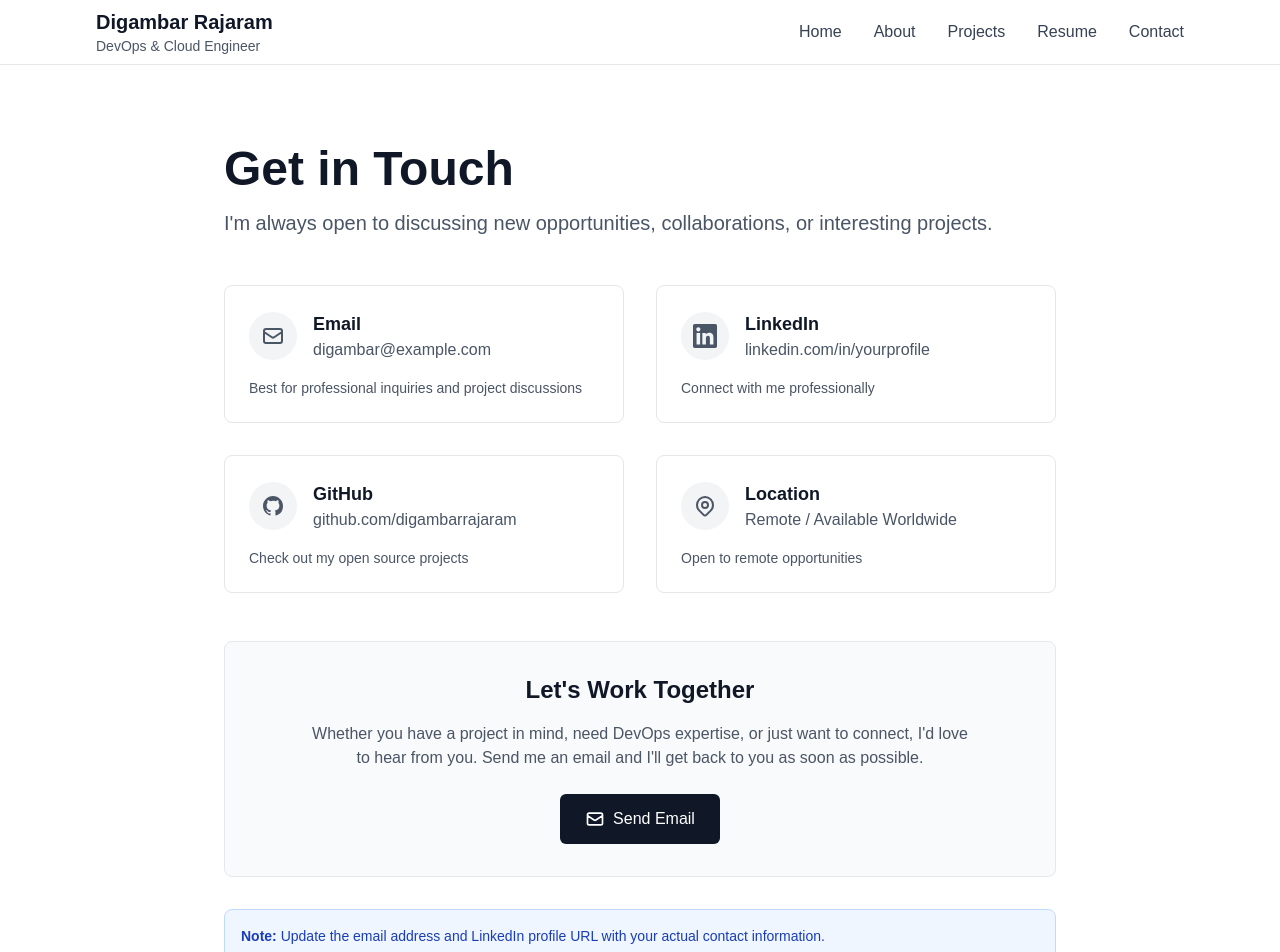
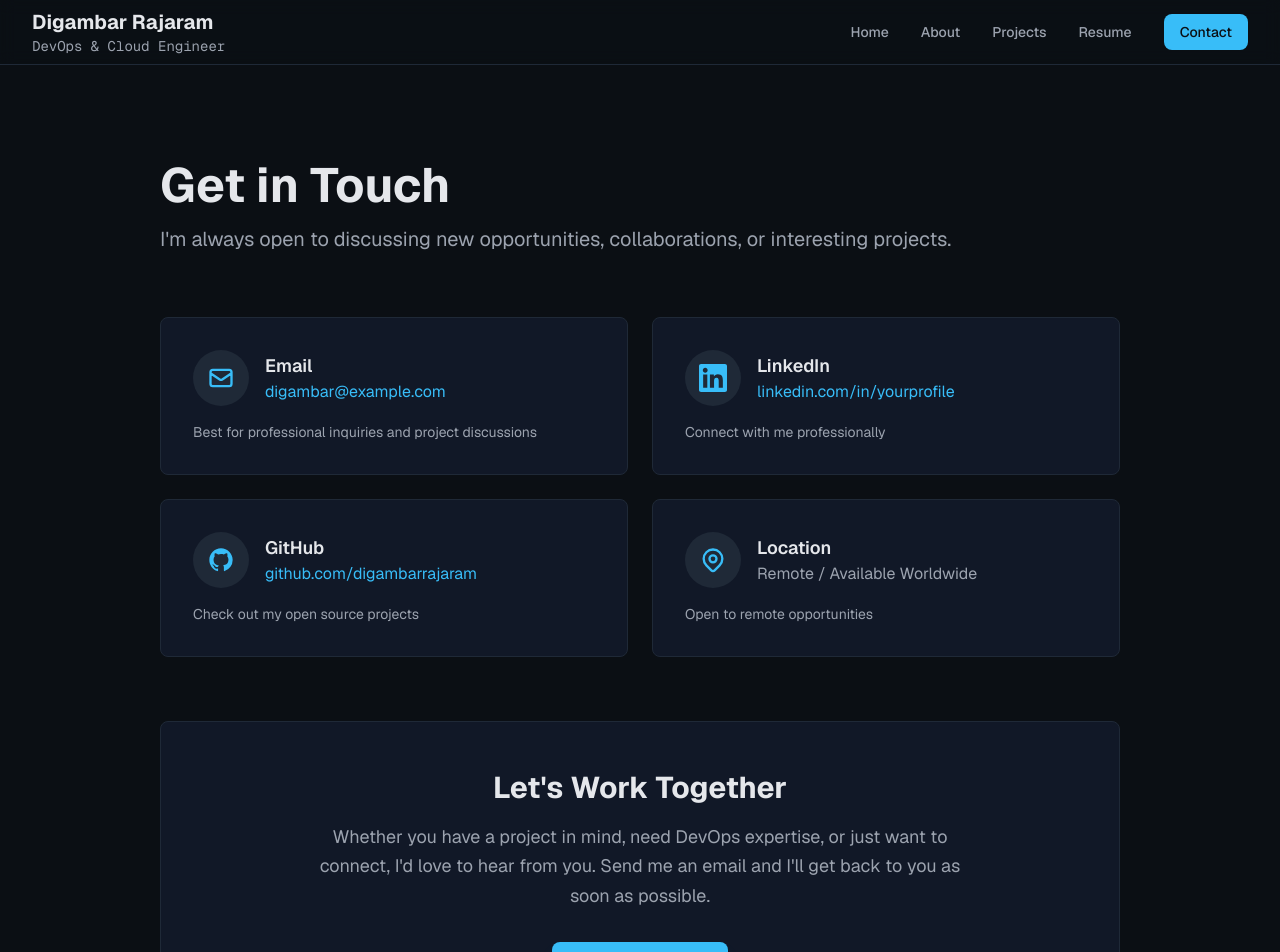
Before and after one commit to digambarrajaram/Digambar-Portfolio, a Next.js app: page /contact in a window 1280 px wide. Shown: the top 952 px of the page. Built offline with nearby package versions, Linux system fonts and the light colour scheme.

Commit message:
updated theme

```diff
--- a/app/contact/page.tsx
+++ b/app/contact/page.tsx
@@ -7,21 +7,21 @@ export const metadata: Metadata = {
 
 export default function Contact() {
   return (
-    <div className="max-w-4xl mx-auto px-4 sm:px-6 lg:px-8 py-12 sm:py-20">
-      <h1 className="text-4xl sm:text-5xl font-bold text-gray-900 dark:text-white mb-4">
+    <div className="max-w-5xl mx-auto px-4 sm:px-6 lg:px-8 py-16 sm:py-24">
+      <h1 className="text-4xl sm:text-5xl font-bold text-[#E5E7EB] mb-4">
         Get in Touch
       </h1>
-      <p className="text-xl text-gray-600 dark:text-gray-400 mb-12">
+      <p className="text-xl text-[#9CA3AF] mb-16">
         I&apos;m always open to discussing new opportunities, collaborations, or interesting projects.
       </p>
 
-      <div className="grid grid-cols-1 md:grid-cols-2 gap-8 mb-12">
+      <div className="grid grid-cols-1 md:grid-cols-2 gap-6 mb-16">
         {/* Email */}
-        <div className="p-6 border border-gray-200 dark:border-gray-800 rounded-lg hover:border-gray-300 dark:hover:border-gray-700 transition-colors">
+        <div className="p-8 bg-[#111827] border border-[#1F2937] rounded-lg hover:border-[#38BDF8]/50 transition-all duration-200">
           <div className="flex items-center mb-4">
-            <div className="w-12 h-12 bg-gray-100 dark:bg-gray-800 rounded-full flex items-center justify-center mr-4">
+            <div className="w-14 h-14 bg-[#1F2937] rounded-full flex items-center justify-center mr-4">
               <svg
-                className="w-6 h-6 text-gray-600 dark:text-gray-400"
+                className="w-7 h-7 text-[#38BDF8]"
                 fill="none"
                 stroke="currentColor"
                 viewBox="0 0 24 24"
@@ -35,28 +35,28 @@ export default function Contact() {
               </svg>
             </div>
             <div>
-              <h2 className="text-lg font-semibold text-gray-900 dark:text-white">
+              <h2 className="text-lg font-semibold text-[#E5E7EB]">
                 Email
               </h2>
               <a
                 href="mailto:digambar@example.com"
-                className="text-gray-600 dark:text-gray-400 hover:text-gray-900 dark:hover:text-white transition-colors"
+                className="text-[#38BDF8] hover:text-[#0EA5E9] transition-colors"
               >
                 digambar@example.com
               </a>
             </div>
           </div>
-          <p className="text-sm text-gray-600 dark:text-gray-400">
+          <p className="text-sm text-[#9CA3AF]">
             Best for professional inquiries and project discussions
           </p>
         </div>
 
         {/* LinkedIn */}
-        <div className="p-6 border border-gray-200 dark:border-gray-800 rounded-lg hover:border-gray-300 dark:hover:border-gray-700 transition-colors">
+        <div className="p-8 bg-[#111827] border border-[#1F2937] rounded-lg hover:border-[#38BDF8]/50 transition-all duration-200">
           <div className="flex items-center mb-4">
-            <div className="w-12 h-12 bg-gray-100 dark:bg-gray-800 rounded-full flex items-center justify-center mr-4">
+            <div className="w-14 h-14 bg-[#1F2937] rounded-full flex items-center justify-center mr-4">
               <svg
-                className="w-6 h-6 text-gray-600 dark:text-gray-400"
+                className="w-7 h-7 text-[#38BDF8]"
                 fill="currentColor"
                 viewBox="0 0 24 24"
               >
@@ -64,30 +64,30 @@ export default function Contact() {
               </svg>
             </div>
             <div>
-              <h2 className="text-lg font-semibold text-gray-900 dark:text-white">
+              <h2 className="text-lg font-semibold text-[#E5E7EB]">
                 LinkedIn
               </h2>
               <a
                 href="https://linkedin.com/in/yourprofile"
                 target="_blank"
                 rel="noopener noreferrer"
-                className="text-gray-600 dark:text-gray-400 hover:text-gray-900 dark:hover:text-white transition-colors"
+                className="text-[#38BDF8] hover:text-[#0EA5E9] transition-colors"
               >
                 linkedin.com/in/yourprofile
               </a>
             </div>
           </div>
-          <p className="text-sm text-gray-600 dark:text-gray-400">
+          <p className="text-sm text-[#9CA3AF]">
             Connect with me professionally
           </p>
         </div>
 
         {/* GitHub */}
-        <div className="p-6 border border-gray-200 dark:border-gray-800 rounded-lg hover:border-gray-300 dark:hover:border-gray-700 transition-colors">
+        <div className="p-8 bg-[#111827] border border-[#1F2937] rounded-lg hover:border-[#38BDF8]/50 transition-all duration-200">
           <div className="flex items-center mb-4">
-            <div className="w-12 h-12 bg-gray-100 dark:bg-gray-800 rounded-full flex items-center justify-center mr-4">
+            <div className="w-14 h-14 bg-[#1F2937] rounded-full flex items-center justify-center mr-4">
               <svg
-                className="w-6 h-6 text-gray-600 dark:text-gray-400"
+                className="w-7 h-7 text-[#38BDF8]"
                 fill="currentColor"
                 viewBox="0 0 24 24"
               >
@@ -99,30 +99,30 @@ export default function Contact() {
               </svg>
             </div>
             <div>
-              <h2 className="text-lg font-semibold text-gray-900 dark:text-white">
+              <h2 className="text-lg font-semibold text-[#E5E7EB]">
                 GitHub
               </h2>
               <a
                 href="https://github.com/digambarrajaram"
                 target="_blank"
                 rel="noopener noreferrer"
-                className="text-gray-600 dark:text-gray-400 hover:text-gray-900 dark:hover:text-white transition-colors"
+                className="text-[#38BDF8] hover:text-[#0EA5E9] transition-colors"
               >
                 github.com/digambarrajaram
               </a>
             </div>
           </div>
-          <p className="text-sm text-gray-600 dark:text-gray-400">
+          <p className="text-sm text-[#9CA3AF]">
             Check out my open source projects
           </p>
         </div>
 
         {/* Location */}
-        <div className="p-6 border border-gray-200 dark:border-gray-800 rounded-lg hover:border-gray-300 dark:hover:border-gray-700 transition-colors">
+        <div className="p-8 bg-[#111827] border border-[#1F2937] rounded-lg hover:border-[#38BDF8]/50 transition-all duration-200">
           <div className="flex items-center mb-4">
-            <div className="w-12 h-12 bg-gray-100 dark:bg-gray-800 rounded-full flex items-center justify-center mr-4">
+            <div className="w-14 h-14 bg-[#1F2937] rounded-full flex items-center justify-center mr-4">
               <svg
-                className="w-6 h-6 text-gray-600 dark:text-gray-400"
+                className="w-7 h-7 text-[#38BDF8]"
                 fill="none"
                 stroke="currentColor"
                 viewBox="0 0 24 24"
@@ -142,32 +142,32 @@ export default function Contact() {
               </svg>
             </div>
             <div>
-              <h2 className="text-lg font-semibold text-gray-900 dark:text-white">
+              <h2 className="text-lg font-semibold text-[#E5E7EB]">
                 Location
               </h2>
-              <p className="text-gray-600 dark:text-gray-400">
+              <p className="text-[#9CA3AF]">
                 Remote / Available Worldwide
               </p>
             </div>
           </div>
-          <p className="text-sm text-gray-600 dark:text-gray-400">
+          <p className="text-sm text-[#9CA3AF]">
             Open to remote opportunities
           </p>
         </div>
       </div>
 
       {/* CTA Section */}
-      <div className="bg-gray-50 dark:bg-gray-900 border border-gray-200 dark:border-gray-800 rounded-lg p-8 text-center">
-        <h2 className="text-2xl font-bold text-gray-900 dark:text-white mb-4">
+      <div className="bg-[#111827] border border-[#1F2937] rounded-lg p-12 text-center">
+        <h2 className="text-3xl font-bold text-[#E5E7EB] mb-4">
           Let&apos;s Work Together
         </h2>
-        <p className="text-gray-600 dark:text-gray-400 mb-6 max-w-2xl mx-auto">
+        <p className="text-[#9CA3AF] mb-8 max-w-2xl mx-auto text-lg leading-relaxed">
           Whether you have a project in mind, need DevOps expertise, or just want to connect,
           I&apos;d love to hear from you. Send me an email and I&apos;ll get back to you as soon as possible.
         </p>
         <a
           href="mailto:digambar@example.com"
-          className="inline-flex items-center px-6 py-3 border border-transparent text-base font-medium rounded-md text-white bg-gray-900 dark:bg-white dark:text-gray-900 hover:bg-gray-800 dark:hover:bg-gray-100 transition-colors"
+          className="inline-flex items-center px-8 py-3.5 text-base font-medium rounded-lg text-[#0B0F14] bg-[#38BDF8] hover:bg-[#0EA5E9] transition-all duration-200 shadow-lg shadow-[#38BDF8]/20"
         >
           <svg
             className="w-5 h-5 mr-2"
@@ -187,9 +187,9 @@ export default function Contact() {
       </div>
 
       {/* Update Instructions */}
-      <div className="mt-8 p-4 bg-blue-50 dark:bg-blue-900/20 border border-blue-200 dark:border-blue-800 rounded-lg">
-        <p className="text-sm text-blue-800 dark:text-blue-200">
-          <strong>Note:</strong> Update the email address and LinkedIn profile URL with your actual contact information.
+      <div className="mt-12 p-6 bg-[#111827] border border-[#38BDF8]/30 rounded-lg">
+        <p className="text-sm text-[#9CA3AF]">
+          <strong className="text-[#38BDF8]">Note:</strong> Update the email address and LinkedIn profile URL with your actual contact information.
         </p>
       </div>
     </div>
--- a/app/globals.css
+++ b/app/globals.css
@@ -1,34 +1,75 @@
 @import "tailwindcss";
 
+/* Dark DevOps Theme - Professional Color System */
 :root {
-  --background: #ffffff;
-  --foreground: #171717;
+  /* Background Colors */
+  --bg-primary: #0B0F14;        /* Near-black matte background */
+  --bg-surface: #111827;        /* Elevated dark cards/surfaces */
+  --bg-hover: #1F2937;          /* Hover states */
+
+  /* Border & Divider Colors */
+  --border-subtle: #1F2937;     /* Subtle borders */
+  --border-medium: #374151;     /* Medium emphasis borders */
+
+  /* Text Colors */
+  --text-primary: #E5E7EB;      /* Primary text - soft off-white */
+  --text-secondary: #9CA3AF;    /* Secondary text - muted gray */
+  --text-tertiary: #6B7280;     /* Tertiary text - dimmed */
+
+  /* Accent Colors */
+  --accent-primary: #38BDF8;    /* Primary CTA & highlights */
+  --accent-hover: #0EA5E9;      /* Hover accent */
+
+  /* Semantic Colors */
+  --success: #10B981;
+  --warning: #F59E0B;
+  --error: #EF4444;
 }
 
 @theme inline {
-  --color-background: var(--background);
-  --color-foreground: var(--foreground);
   --font-sans: var(--font-geist-sans);
   --font-mono: var(--font-geist-mono);
 }
 
-@media (prefers-color-scheme: dark) {
-  :root {
-    --background: #0a0a0a;
-    --foreground: #ededed;
-  }
-}
-
-/* Performance optimizations */
+/* Base Styles */
 html {
   scroll-behavior: smooth;
 }
 
 body {
-  background: var(--background);
-  color: var(--foreground);
-  font-family: Arial, Helvetica, sans-serif;
+  background: var(--bg-primary);
+  color: var(--text-primary);
+  font-family: var(--font-geist-sans), system-ui, -apple-system, sans-serif;
   -webkit-font-smoothing: antialiased;
   -moz-osx-font-smoothing: grayscale;
   text-rendering: optimizeLegibility;
 }
+
+/* Custom Utilities */
+.text-primary {
+  color: var(--text-primary);
+}
+
+.text-secondary {
+  color: var(--text-secondary);
+}
+
+.bg-surface {
+  background-color: var(--bg-surface);
+}
+
+.border-subtle {
+  border-color: var(--border-subtle);
+}
+
+.accent-text {
+  color: var(--accent-primary);
+}
+
+.accent-bg {
+  background-color: var(--accent-primary);
+}
+
+.accent-hover:hover {
+  background-color: var(--accent-hover);
+}
--- a/components/Header.tsx
+++ b/components/Header.tsx
@@ -2,16 +2,16 @@ import Link from 'next/link';
 
 export default function Header() {
   return (
-    <header className="border-b border-gray-200 dark:border-gray-800">
-      <div className="max-w-6xl mx-auto px-4 sm:px-6 lg:px-8">
+    <header className="border-b border-[#1F2937] bg-[#0B0F14]/80 backdrop-blur-sm sticky top-0 z-50">
+      <div className="max-w-7xl mx-auto px-4 sm:px-6 lg:px-8">
         <div className="flex items-center justify-between h-16">
           {/* Logo/Name */}
-          <Link href="/" className="flex items-center">
+          <Link href="/" className="flex items-center group">
             <div>
-              <h1 className="text-xl font-bold text-gray-900 dark:text-white">
+              <h1 className="text-xl font-bold text-[#E5E7EB] group-hover:text-[#38BDF8] transition-colors">
                 Digambar Rajaram
               </h1>
-              <p className="text-sm text-gray-600 dark:text-gray-400">
+              <p className="text-sm text-[#9CA3AF] font-mono">
                 DevOps & Cloud Engineer
               </p>
             </div>
@@ -21,31 +21,31 @@ export default function Header() {
           <nav className="hidden md:flex items-center space-x-8">
             <Link
               href="/"
-              className="text-gray-700 dark:text-gray-300 hover:text-gray-900 dark:hover:text-white transition-colors"
+              className="text-[#9CA3AF] hover:text-[#38BDF8] transition-colors text-sm font-medium"
             >
               Home
             </Link>
             <Link
               href="/about"
-              className="text-gray-700 dark:text-gray-300 hover:text-gray-900 dark:hover:text-white transition-colors"
+              className="text-[#9CA3AF] hover:text-[#38BDF8] transition-colors text-sm font-medium"
             >
               About
             </Link>
             <Link
               href="/projects"
-              className="text-gray-700 dark:text-gray-300 hover:text-gray-900 dark:hover:text-white transition-colors"
+              className="text-[#9CA3AF] hover:text-[#38BDF8] transition-colors text-sm font-medium"
             >
               Projects
             </Link>
             <Link
               href="/resume"
-              className="text-gray-700 dark:text-gray-300 hover:text-gray-900 dark:hover:text-white transition-colors"
+              className="text-[#9CA3AF] hover:text-[#38BDF8] transition-colors text-sm font-medium"
             >
               Resume
             </Link>
             <Link
               href="/contact"
-              className="text-gray-700 dark:text-gray-300 hover:text-gray-900 dark:hover:text-white transition-colors"
+              className="px-4 py-2 bg-[#38BDF8] hover:bg-[#0EA5E9] text-[#0B0F14] rounded-lg text-sm font-medium transition-colors"
             >
               Contact
             </Link>
@@ -53,7 +53,7 @@ export default function Header() {
 
           {/* Mobile menu button */}
           <button
-            className="md:hidden p-2 text-gray-700 dark:text-gray-300"
+            className="md:hidden p-2 text-[#9CA3AF] hover:text-[#38BDF8]"
             aria-label="Menu"
           >
             <svg
```
Also changed, not shown: app/about/page.tsx (+42 -43 lines), app/page.tsx (+53 -21 lines), app/projects/page.tsx (+16 -16 lines), app/resume/page.tsx (+30 -30 lines), components/Footer.tsx (+5 -10 lines), Digambar_Photo.jpeg (added), public/Digambar_Photo.jpeg (added).
